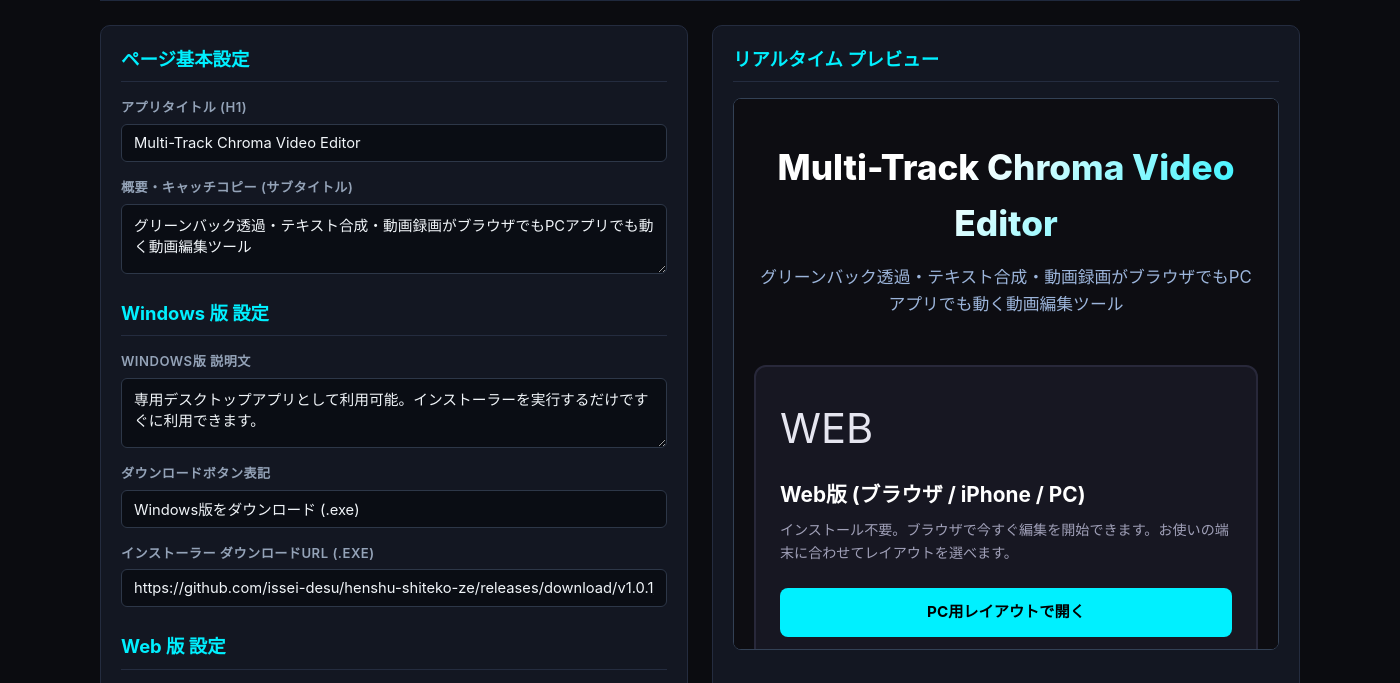
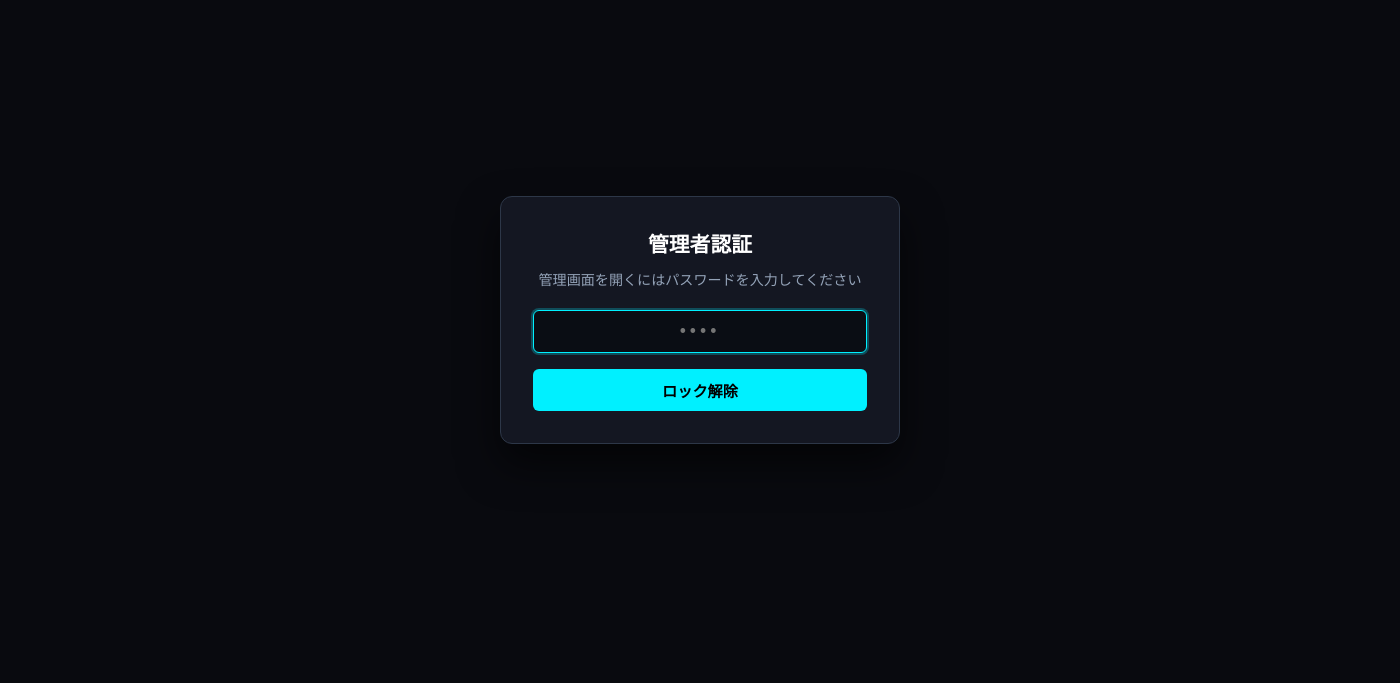
Before and after one commit to issei-desu/henshu-shiteko-ze, an Electron app: page admin.html in a window 1400 px wide. Shown: the part 80-763 px from the top of the page. Drawn offline with Linux system fonts and the light colour scheme.

Commit message:
feat: add password protection (1127) to admin page with persistent session

```diff
--- a/admin.html
+++ b/admin.html
@@ -186,10 +186,90 @@
       gap: 8px;
       position: relative;
     }
+    /* パスワード認証モーダル */
+    .auth-overlay {
+      position: fixed;
+      inset: 0;
+      background: #090a0f;
+      display: flex;
+      align-items: center;
+      justify-content: center;
+      z-index: 9999;
+      padding: 20px;
+    }
+    .auth-box {
+      background: #141722;
+      border: 1px solid #2d3748;
+      border-radius: 12px;
+      padding: 32px;
+      max-width: 400px;
+      width: 100%;
+      box-shadow: 0 20px 40px rgba(0, 0, 0, 0.6);
+      text-align: center;
+    }
+    .auth-box h2 {
+      font-size: 1.3rem;
+      color: #ffffff;
+      margin-bottom: 8px;
+    }
+    .auth-box p {
+      color: #94a3b8;
+      font-size: 0.88rem;
+      margin-bottom: 20px;
+    }
+    .auth-box input[type="password"] {
+      background: #0a0d14;
+      border: 1px solid #2d3748;
+      color: #ffffff;
+      padding: 10px 14px;
+      border-radius: 6px;
+      font-size: 1.1rem;
+      width: 100%;
+      text-align: center;
+      letter-spacing: 4px;
+      margin-bottom: 16px;
+    }
+    .auth-box input[type="password"]:focus {
+      outline: none;
+      border-color: #00f0ff;
+      box-shadow: 0 0 0 2px rgba(0, 240, 255, 0.25);
+    }
+    .auth-error {
+      color: #f87171;
+      font-size: 0.85rem;
+      margin-top: -8px;
+      margin-bottom: 14px;
+      display: none;
+    }
+    .auth-submit-btn {
+      width: 100%;
+      padding: 10px;
+      justify-content: center;
+      background: #00f0ff;
+      color: #000;
+      border: none;
+      font-size: 0.95rem;
+    }
+    .auth-submit-btn:hover {
+      background: #38f4ff;
+    }
   </style>
 </head>
 <body>
-  <div class="admin-container">
+  <!-- パスワード入力モーダル -->
+  <div id="auth-overlay" class="auth-overlay">
+    <div class="auth-box">
+      <h2>管理者認証</h2>
+      <p>管理画面を開くにはパスワードを入力してください</p>
+      <form id="auth-form">
+        <input type="password" id="auth-pwd" placeholder="••••" autofocus autocomplete="current-password" />
+        <div id="auth-error" class="auth-error">パスワードが間違っています</div>
+        <button type="submit" class="auth-submit-btn">ロック解除</button>
+      </form>
+    </div>
+  </div>
+
+  <div class="admin-container" id="admin-main" style="display: none;">
     <header>
       <h1>案内ページ 管理エディタ <span class="badge">ADMIN</span></h1>
       <div class="header-actions">
@@ -197,6 +277,7 @@
         <button id="btn-export-html" type="button">HTMLファイルとして書き出す</button>
         <button id="btn-reset" class="btn-reset" type="button">デフォルトに戻す</button>
         <button id="btn-save" class="btn-save" type="button">ブラウザに保存して即反映</button>
+        <button id="btn-lock" type="button" style="color: #94a3b8;">ロック</button>
       </div>
     </header>
 
@@ -424,6 +505,55 @@
 
     populateForm();
 
+    // 認証ロジック (パスワード: 1127)
+    const AUTH_KEY = 'chroma_admin_auth_passed';
+    // 1127 の sha256 ハッシュ
+    const PASSWORD_HASH = '7377a71607a8dabc029ab10e7a6a895b92e87762538b10ce8b10c4c9ddc74448';
+
+    async function hashString(str) {
+      const buffer = new TextEncoder().encode(str);
+      const digest = await crypto.subtle.digest('SHA-256', buffer);
+      return Array.from(new Uint8Array(digest)).map(b => b.toString(16).padStart(2, '0')).join('');
+    }
+
+    function checkAuth() {
+      const passed = localStorage.getItem(AUTH_KEY);
+      if (passed === 'true') {
+        document.getElementById('auth-overlay').style.display = 'none';
+        document.getElementById('admin-main').style.display = 'block';
+        setTimeout(updatePreview, 100);
+      } else {
+        document.getElementById('auth-overlay').style.display = 'flex';
+        document.getElementById('admin-main').style.display = 'none';
+        const input = document.getElementById('auth-pwd');
+        if (input) input.focus();
+      }
+    }
+
+    document.getElementById('auth-form').addEventListener('submit', async (e) => {
+      e.preventDefault();
+      const val = document.getElementById('auth-pwd').value;
+      const hashed = await hashString(val);
+      if (hashed === PASSWORD_HASH) {
+        localStorage.setItem(AUTH_KEY, 'true');
+        document.getElementById('auth-error').style.display = 'none';
+        checkAuth();
+      } else {
+        const err = document.getElementById('auth-error');
+        err.style.display = 'block';
+        document.getElementById('auth-pwd').value = '';
+        document.getElementById('auth-pwd').focus();
+      }
+    });
+
+    // ロックボタン（再度パスワード入力を要求したい時用）
+    document.getElementById('btn-lock').addEventListener('click', () => {
+      localStorage.removeItem(AUTH_KEY);
+      checkAuth();
+    });
+
+    checkAuth();
+
     const iframe = document.getElementById('preview-iframe');
     iframe.addEventListener('load', () => {
       setTimeout(updatePreview, 200);
```
